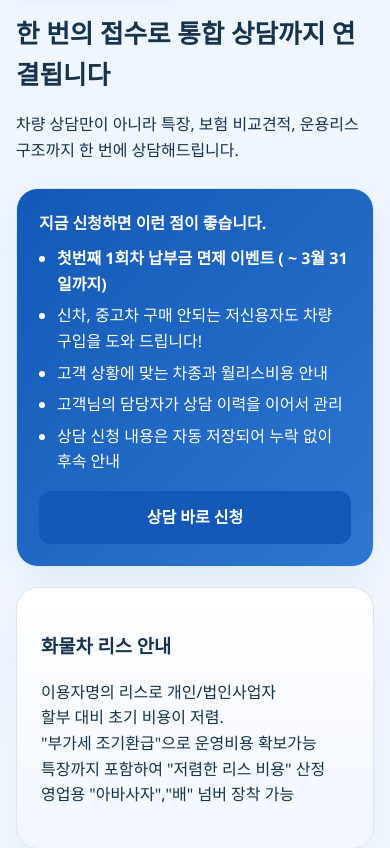
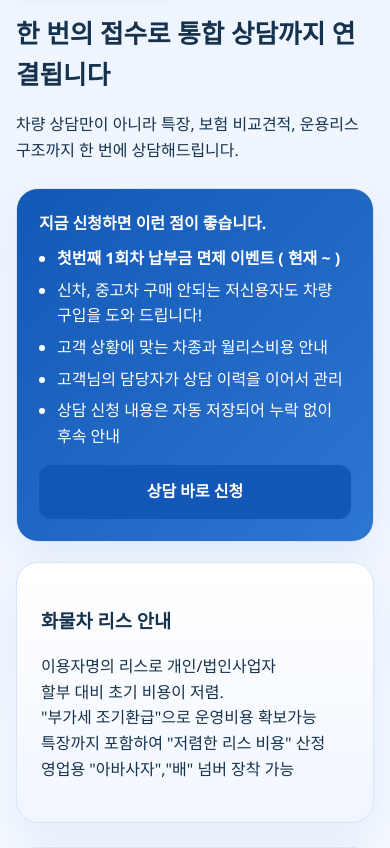
Before and after one commit to sujinchoo/Promotion_Truck_Platform, a Flask app: page /mobile in a window 390 px wide. Shown: the part 851-1699 px from the top of the page. Run offline with Flask 3, Linux system fonts and the light colour scheme.

Commit message:
Update mobile.html

```diff
--- a/templates/mobile.html
+++ b/templates/mobile.html
@@ -27,7 +27,7 @@
             <div>
                 <strong>지금 신청하면 이런 점이 좋습니다.</strong>
                 <ul>
-                    <li><strong>첫번째 1회차 납부금 면제 이벤트 ( ~ 3월 31일까지)</strong></li>
+                    <li><strong>첫번째 1회차 납부금 면제 이벤트 ( 현재 ~ )</strong></li>
                     <li>신차, 중고차 구매 안되는 저신용자도 차량 구입을 도와 드립니다!</li>
                     <li>고객 상황에 맞는 차종과 월리스비용 안내</li>
                     <li>고객님의 담당자가 상담 이력을 이어서 관리</li>
```
